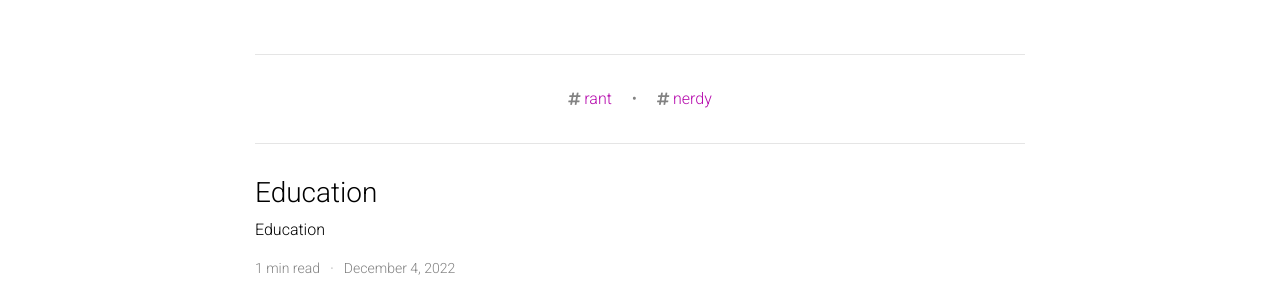
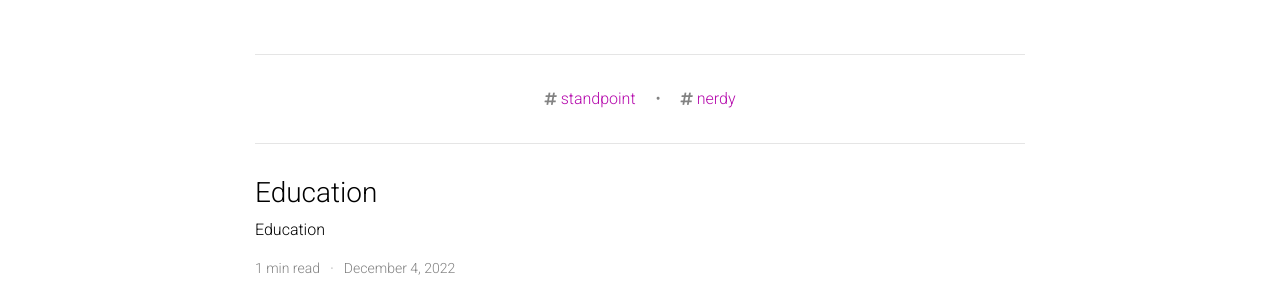
Before and after one commit to adarijani/adarijani.github.io_archived, a Jekyll site: the page built from blog/index.html, in a window 1280 px wide. Shown: the part 280-562 px from the top of the page. Built offline with Jekyll 4.4.1, drawn with Linux system fonts in a browser that asks for light colours; the list of posts is cut into pages by our own code; comment, search, counter and statistics services are not loaded; a style sheet for code colours, icons or effects is not loaded.

Commit message:
Update _config.yml

```diff
--- a/_config.yml
+++ b/_config.yml
@@ -223,7 +223,7 @@
     tag: '/blog/tag/:name/'
     category: '/blog/category/:name/'
 
-display_tags: ['rant', 'nerdy'] # this tags will be dispalyed on the front page of your blog
+display_tags: ['standpoint', 'nerdy'] # this tags will be dispalyed on the front page of your blog
 
 # -----------------------------------------------------------------------------
 # Jekyll Scholar
```
